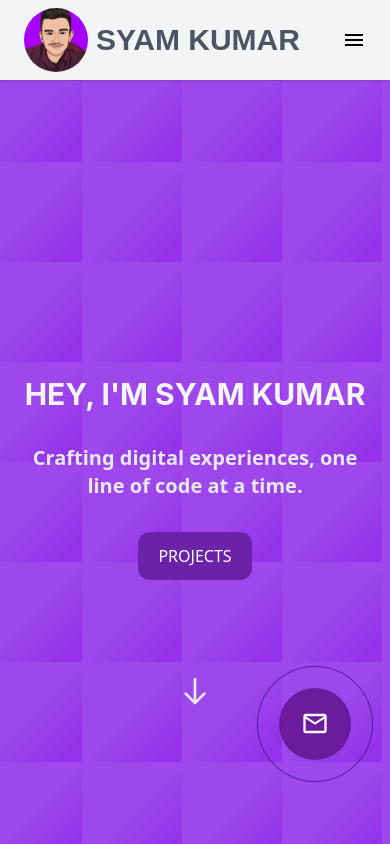
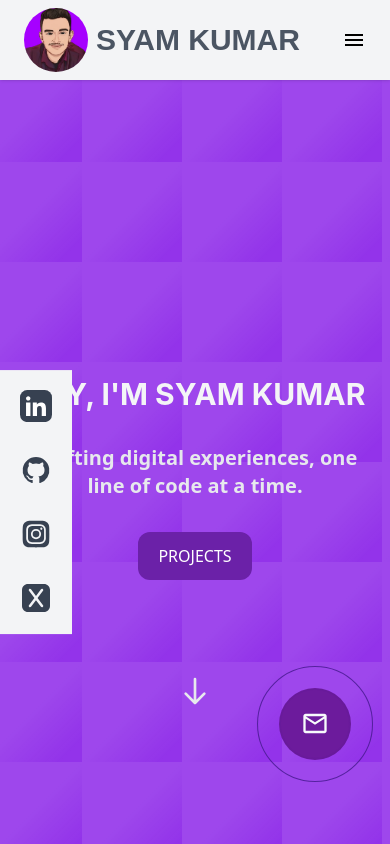
Before and after one commit to syamkumar6/my_web, a React (Vite) app: page / in a window 390 px wide. Shown: the top 844 px of the page. Built offline with nearby package versions, Linux system fonts and the light colour scheme; a web font is replaced by a local one.

Commit message:
Update Home.jsx

```diff
--- a/src/Components/Home/Home.jsx
+++ b/src/Components/Home/Home.jsx
@@ -39,7 +39,7 @@ function Home() {
   return (
     <div id="home" className="relative h-screen flex flex-col items-center justify-center   bg-purple-600 "  >
        <div className="animated-bg-lines z-10"></div>
-      <div className="hidden lg:block absolute top-1/2 left-0 transform -translate-y-1/2 z-50">
+      <div className=" absolute top-1/2 left-0 transform -translate-y-1/2 z-50">
         <div className="flex flex-col gap-4 bg-gray-100 border-slate-200 p-3">
           <a href="https://www.linkedin.com/in/syam-kumar-4491342a0/" className="p-2 hover:border rounded-md border-purple-400 duration-100 ">
             <img src={linkedin} alt="" className="w-8" />
```
